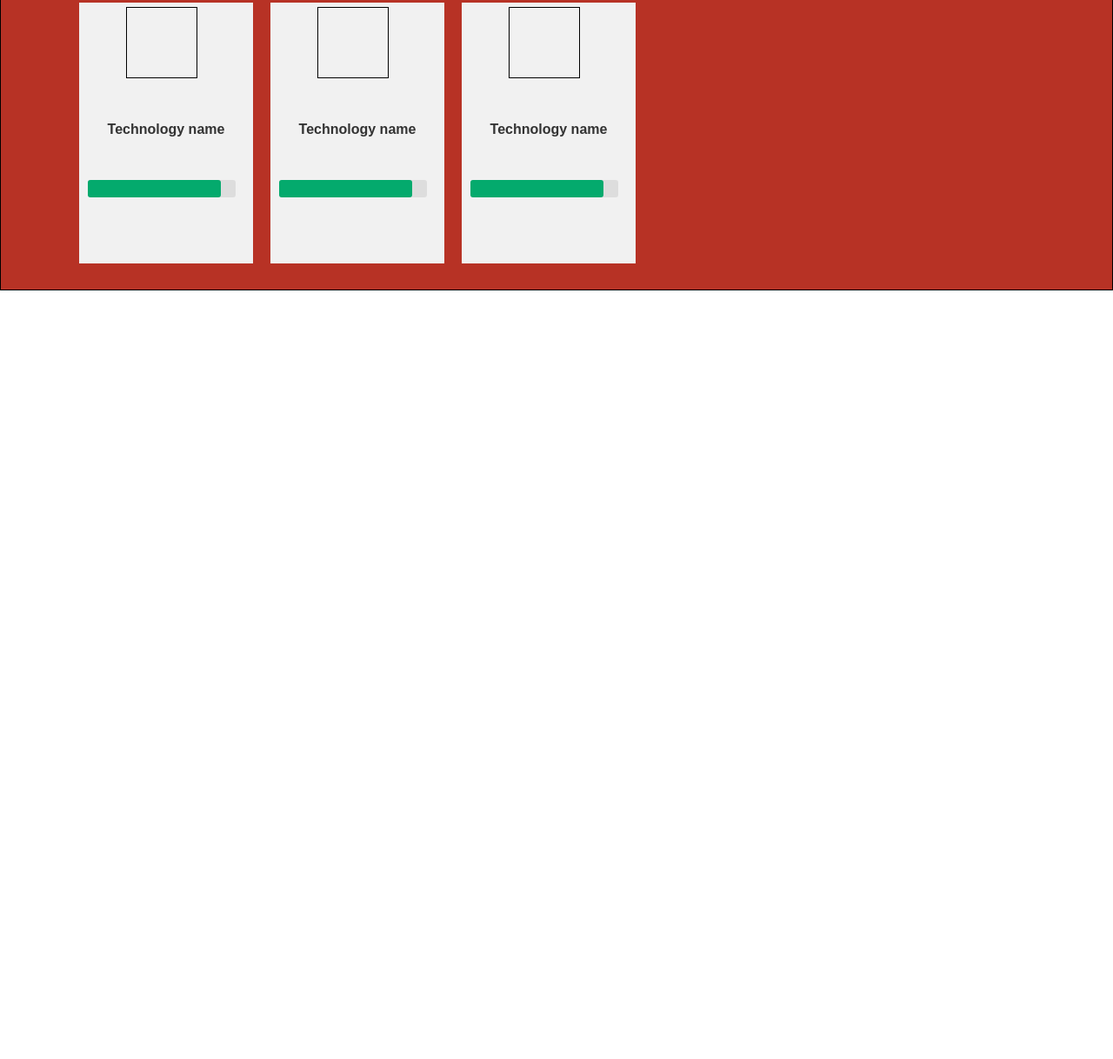
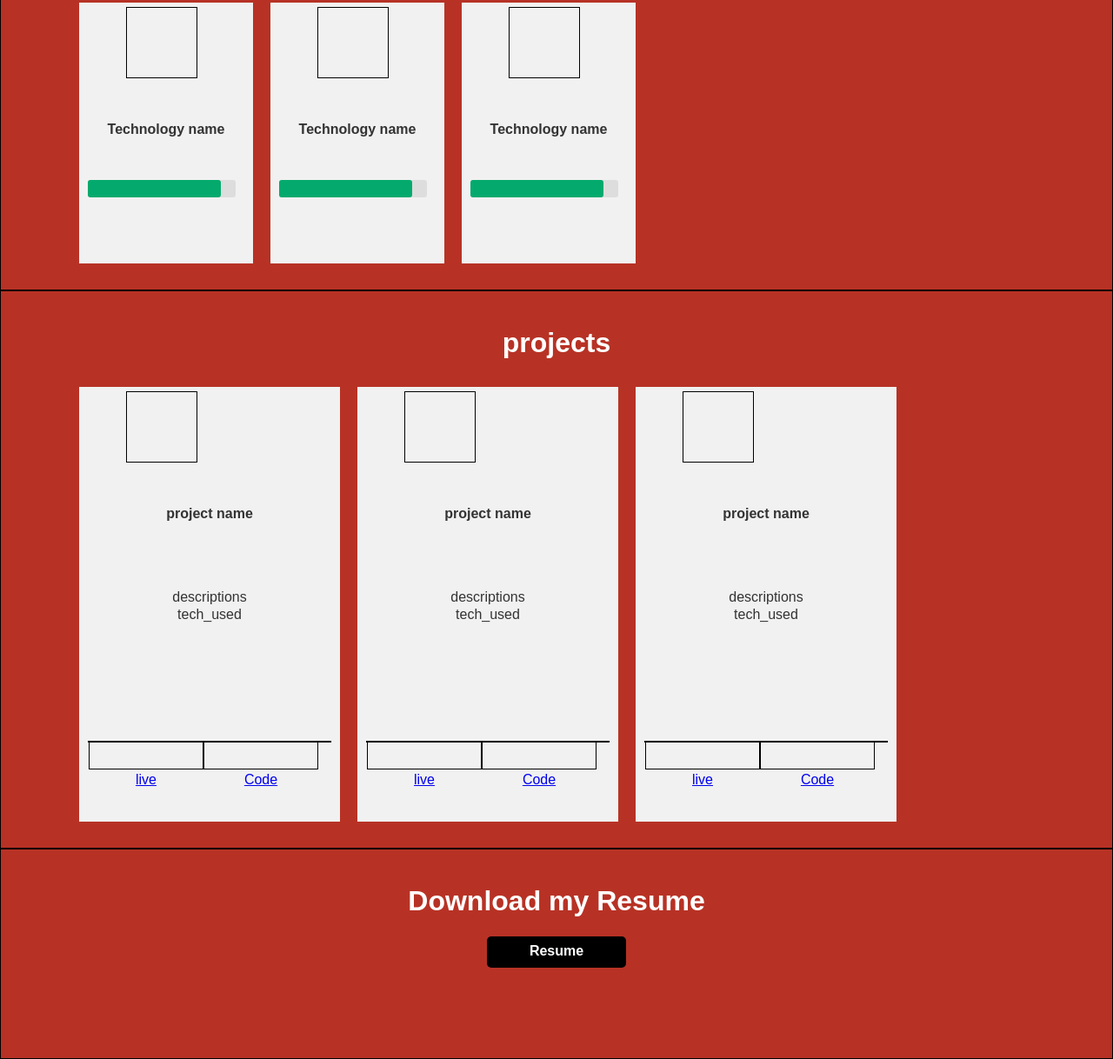
Before and after one commit to Yousuf-Abdullah-Borna/Yousuf-Borna, a plain HTML site: page index.html in a window 1280 px wide. Shown: the part 2070-3288 px from the top of the page at 87% size. Before the commit the page ends 2404 px from the top, so only its background shows below. Drawn offline with Linux system fonts and the light colour scheme.

Commit message:
design and layout is completed

```diff
--- a/css/style.css
+++ b/css/style.css
@@ -169,3 +169,118 @@ body {
   }
 
   #skills .html {width: 90%; background-color: #04AA6D; height:10px; border-radius: 3px;}
+
+
+
+  #projects{
+
+    padding: 20px;
+    text-align: center;
+    background: #B73225;
+    color: white;
+    border: 1px solid black;
+    clear: both;
+
+  }
+
+  #projects .flex-container {
+    display: flex;
+    flex-wrap: wrap;
+    margin-left: 60px;
+
+  }
+
+  #projects .flex-container > div {
+    background-color: #f1f1f1;
+    width: 300px;
+    height: 500px;
+    margin: 10px;
+    text-align: center;
+    line-height: 75px;
+    color: #333;
+    overflow: hidden;
+  }
+
+  #projects .flex-container > div .tech_Image{
+
+    border: 1px solid black;
+    width:80px;
+    height:80px;
+    margin-left: 54px;
+    margin-top: 5px;
+
+  }
+
+  #projects .container {
+    width: 170px;
+    background-color: #ddd;
+    height: 20px;
+    margin: 10px;
+    border-radius: 3px;
+  }
+
+  #projects .skillset {
+    text-align: right;
+    padding-top: 5px;
+    padding-bottom: 5px;
+    color: white;
+  }
+
+  #projects .description{
+
+    height: 20px;
+
+  }
+
+  #projects .tech_used{
+
+      height: 20px;
+
+  }
+
+
+  #projects .buttonsection{
+
+    margin: 10px;
+    border: 1px solid black;
+    margin-top: 163px;
+  }
+
+
+
+  #projects .buttonsection .buttons{
+
+      width: 120px;
+      height:20px;
+      float: left;
+      border: 1px solid black;
+      padding:5px;
+      text-align: center;
+  }
+
+
+  #resume{
+
+    padding: 20px;
+    text-align: center;
+    background: #B73225;
+    color: white;
+    border: 1px solid black;
+    clear: both;
+    height: 200px;
+
+  }
+
+
+  #resume .clickme {
+    background-color: black;
+    padding: 8px 20px;
+    text-decoration:none;
+    font-weight:bold;
+    color:white;
+    border-radius:5px;
+    cursor:pointer;
+    width:120px;
+    height: 20px;
+    display: inline-block;
+}
--- a/index.html
+++ b/index.html
@@ -37,6 +37,8 @@
 
       </div>
 
+      <!-- START OF ABOUT ME SECTION-->
+
       <div id="aboutMe">
 
         <h1>About Me</h1>
@@ -57,6 +59,9 @@
 
       </div>
 
+      <!-- END OF ABOUT ME SECTION-->
+
+      <!-- START OF SKILL SECTION-->
       <div id="skills">
 
         <h1>Skills</h1>
@@ -178,8 +183,136 @@
 
       </div>
 
+      <!-- END OF SKILL SECTION-->
+
+
+      <!-- START OF PROJECT SECTION-->
+  <div id="projects">
+
+   <h1>projects</h1>
+
+   <div class="flex-container">
+
+
+    <div>
+
+      <div class="tech_Image">
+       <img src=""/>
+      </div>
+      <h4>project name</h4>
+
+      <div class="description">
+
+        descriptions
+      </div>
+      <div class="tech_used">
+
+        tech_used
+      </div>
+
+      <div class="buttonsection">
+
+
+        <div class="buttons">
+          <a href="#">live</a>
+          </div>
+          <div class="buttons">
+            <a href="#">Code</a>
+            </div>
+
+      </div>
 
 
       </div>
+
+
+      <div>
+
+        <div class="tech_Image">
+         <img src=""/>
+        </div>
+        <h4>project name</h4>
+
+        <div class="description">
+
+          descriptions
+        </div>
+        <div class="tech_used">
+
+          tech_used
+        </div>
+
+        <div class="buttonsection">
+
+
+          <div class="buttons">
+            <a href="#">live</a>
+            </div>
+            <div class="buttons">
+              <a href="#">Code</a>
+              </div>
+
+        </div>
+
+
+        </div>
+
+
+        <div>
+
+          <div class="tech_Image">
+           <img src=""/>
+          </div>
+          <h4>project name</h4>
+
+          <div class="description">
+
+            descriptions
+          </div>
+          <div class="tech_used">
+
+            tech_used
+          </div>
+
+          <div class="buttonsection">
+
+
+            <div class="buttons">
+              <a href="#">live</a>
+              </div>
+              <div class="buttons">
+                <a href="#">Code</a>
+                </div>
+
+          </div>
+
+
+          </div>
+
+    </div>
+
+
+
+
+
+  </div>
+
+  <!-- END OF PROJECTS SECTION-->
+
+  <!-- END OF RESUME SECTION-->
+ <div id="resume">
+
+  <h1>Download my Resume</h1>
+
+  <a class="clickme" href="./files/Yousuf Abdullah Borna, Resume.pdf" download>
+    Resume
+  </a>
+
+ </div>
+
+
+
+
+  </div>
 </body>
 </html>
```
Also changed, not shown: 1 other file.
